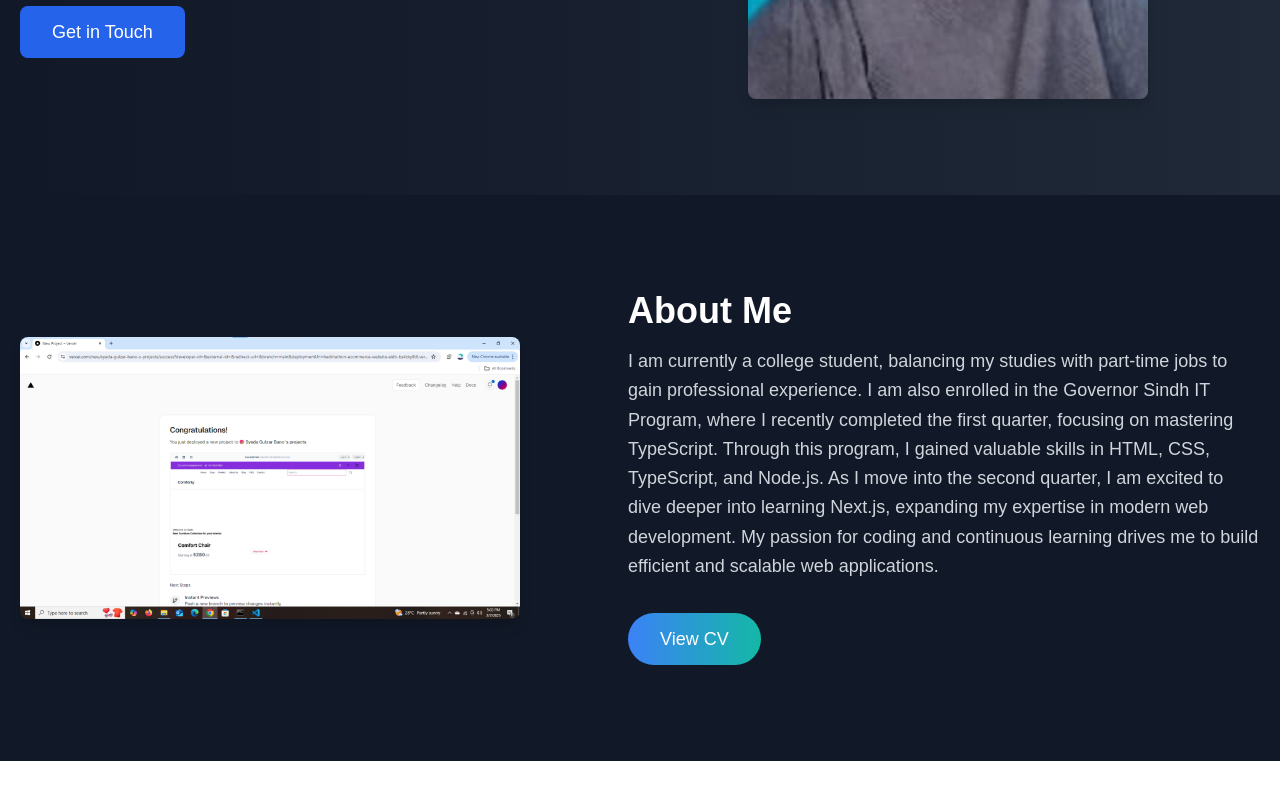
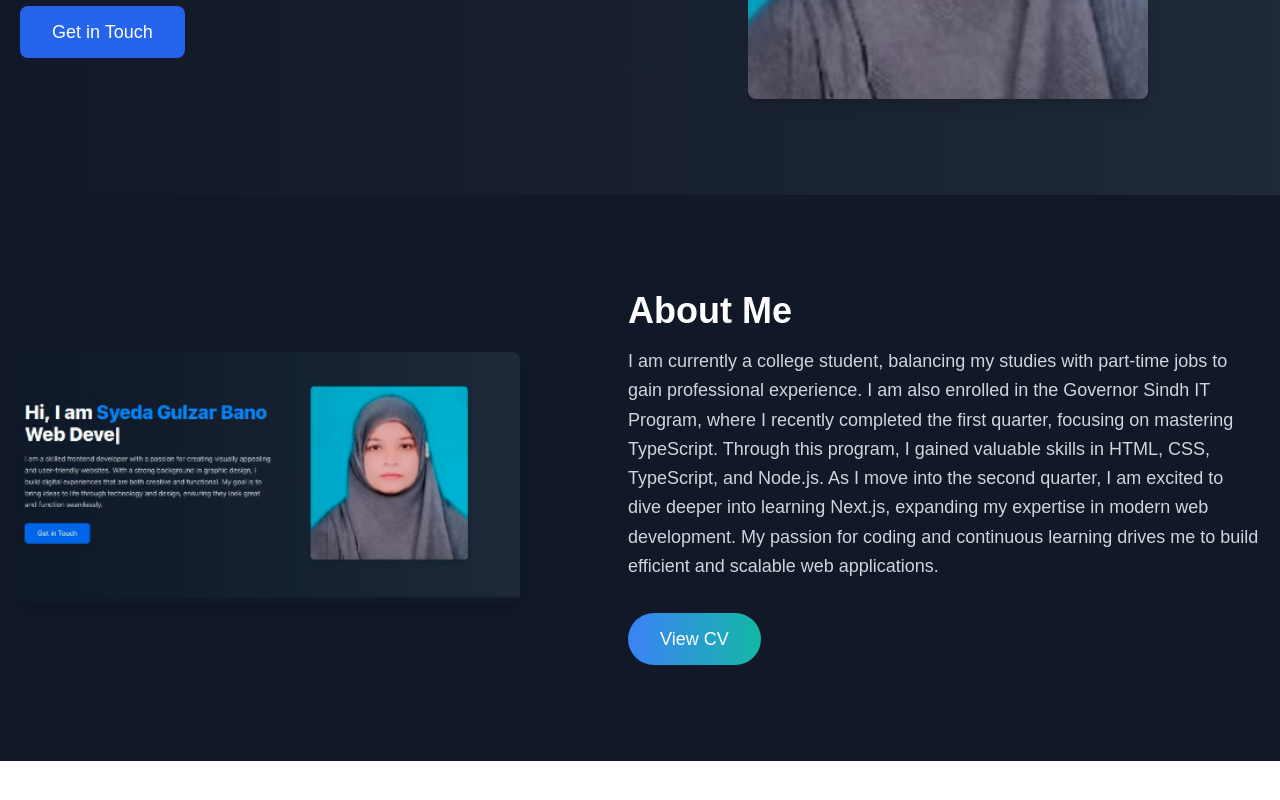
Before and after one commit to HassanRJ-3108/Adding-AI-Chat-BoT, a Next.js app: page / in a window 1280 px wide. Shown: the part 438-1238 px from the top of the page. Built offline with nearby package versions, Linux system fonts and the light colour scheme.

Commit message:
add commit

```diff
--- a/src/components/about.tsx
+++ b/src/components/about.tsx
@@ -11,8 +11,8 @@ const About = () => {
           <div className="lg:max-w-lg lg:w-full md:w-1/2 w-5/6 mb-10 md:mb-0">
             <Image
               className="object-cover object-center rounded-lg shadow-lg"
-              alt=""
-              src="/Hackhathon e-commerce deployment.png" // Ensure this image is in the public folder
+              alt="/Hackhathon e-commerce deployment.png"
+              src="/me.png" // Ensure this image is in the public folder
               width={500}
               height={500}
             />
```
Also changed, not shown: public/me.png (added).
